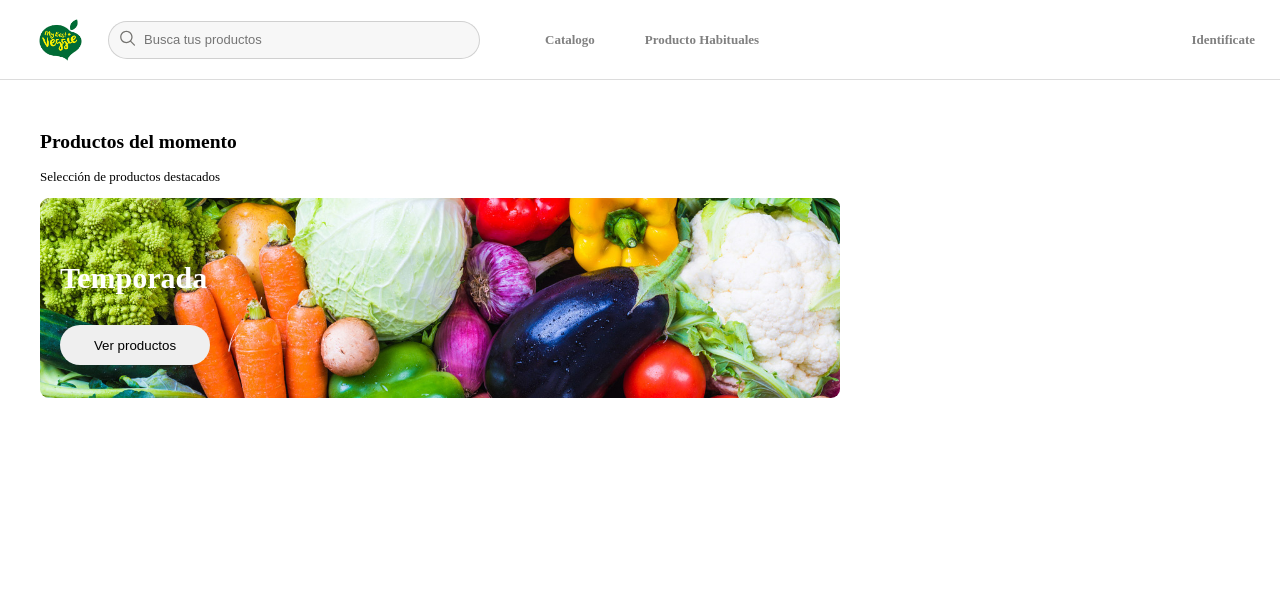
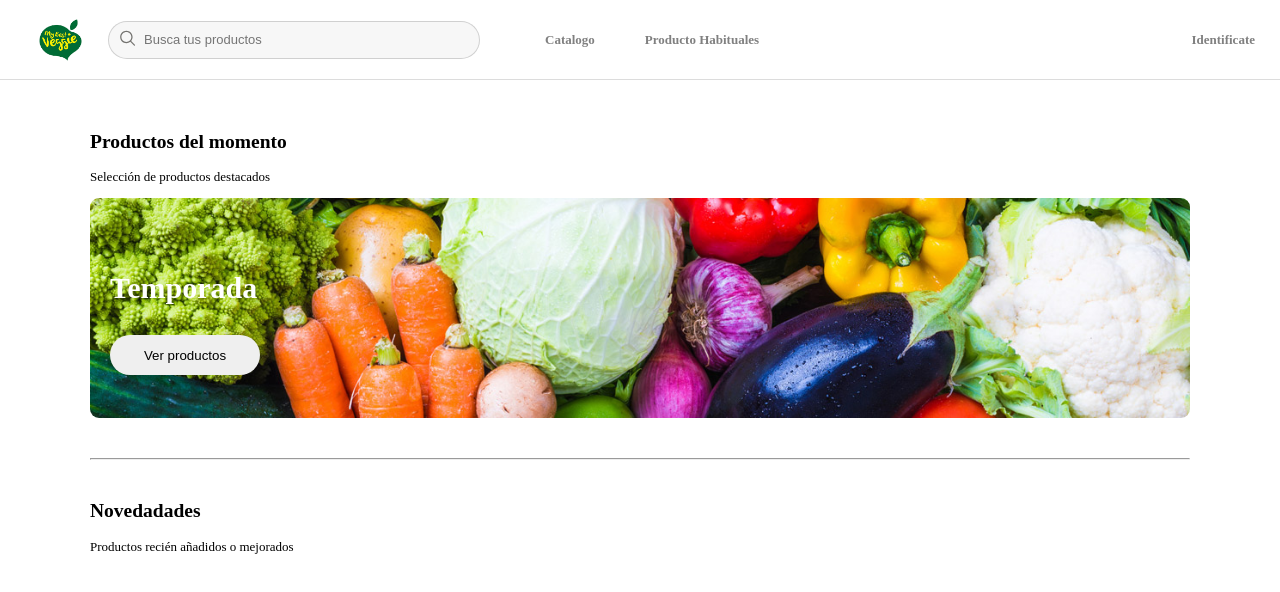
Before and after one commit to Jaserto/veggie, a React (Create React App) app: page / in a window 1280 px wide. Shown: the top 592 px of the page. Built offline with nearby package versions, Linux system fonts and the light colour scheme.

Commit message:
imagen cambiada

```diff
--- a/src/components/Menu/styles.css
+++ b/src/components/Menu/styles.css
@@ -5,6 +5,7 @@
 }
 .menu{
     height:80px;
+    width: 100vw;
     align-items: center;
     border-bottom: 1px solid gainsboro;
 }
--- a/src/core/Home/Home.js
+++ b/src/core/Home/Home.js
@@ -4,8 +4,8 @@ import "./styles.css"
 
 const Home = () => {
     return (
-        <Layout title="home" className="home">
-            <div>
+        <Layout title="home" >
+            <div className="home">
                 <h2>Productos del momento</h2>
                 <p>Selección de productos destacados</p>
                 <div className="banner">
@@ -15,9 +15,10 @@ const Home = () => {
                         <button className="boton-temporada">Ver productos</button>
                     </div>
                     </div>
-
-
                 </div>
+                <hr/>
+                <h2>Novedadades</h2>
+                <p>Productos recién añadidos o mejorados</p>
             </div>
         </Layout>
     )
--- a/src/core/Home/styles.css
+++ b/src/core/Home/styles.css
@@ -1,12 +1,13 @@
 .banner{
-    width: 800px;
-    height: 200px;
+    width: 1100px;
+    height: 220px;
     display:flex;
     flex-direction: column;
     border-radius: 9px;
     justify-content: center;
     background-image: url("../../assets/verduras.jpg");
     background-size:cover;
+
 }
 /* .banner-background{
     display: flex;
@@ -38,6 +39,3 @@ background: linear-gradient(90deg, rgba(0, 0, 0, 0.6), rgba(255, 255, 255, 0));
     font-size: 30px;
     color: white;
 }
-.home{
-    padding-top: 20px;
-  }
--- a/src/index.css
+++ b/src/index.css
@@ -12,14 +12,18 @@ html{
 .layout{
   width: 100vw;
   height: 100vh;
+
 }
 
 .body{
-  margin: 0 40px;
+  margin: 0 50px;
   padding-top: 35px;
+  display: flex;
+  flex-direction: column;
+  align-items: center;
 }
 
-code {
-  font-family: source-code-pro, Menlo, Monaco, Consolas, 'Courier New',
-    monospace;
+hr{
+  margin:40px 0;
+
 }
```
Also changed, not shown: src/components/Card/Card.js (added, +13 -0 lines), src/components/Card/styles.css (added).
